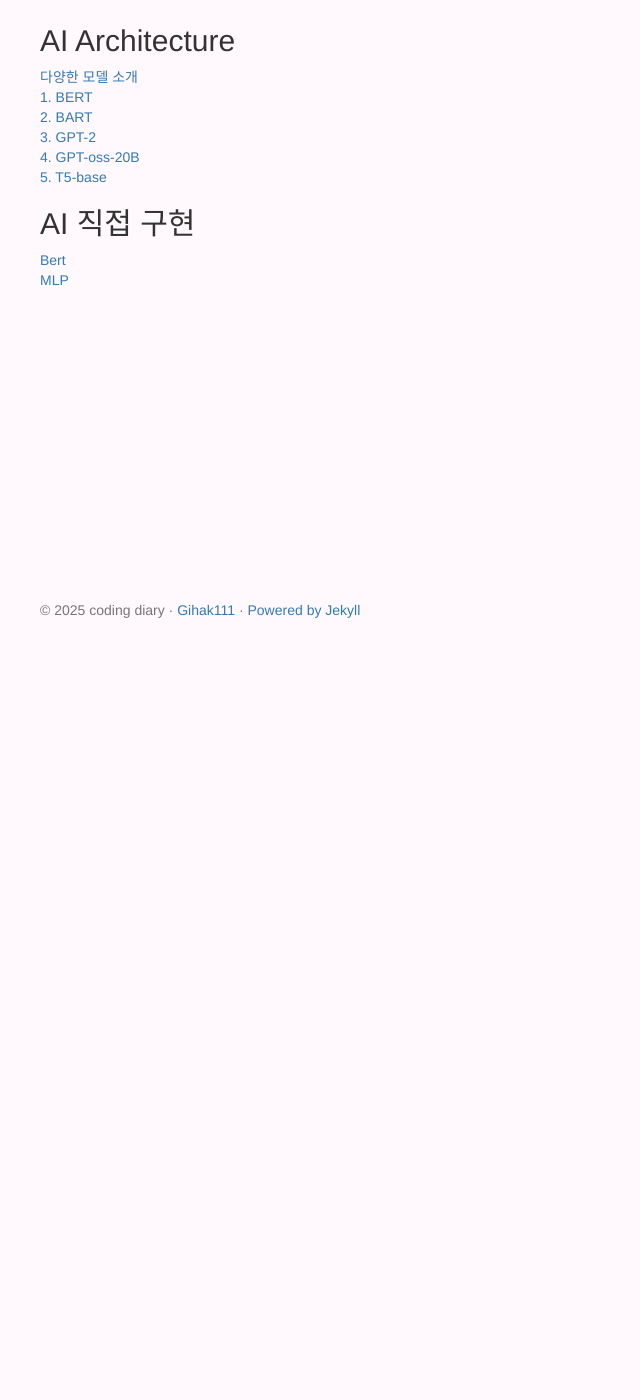
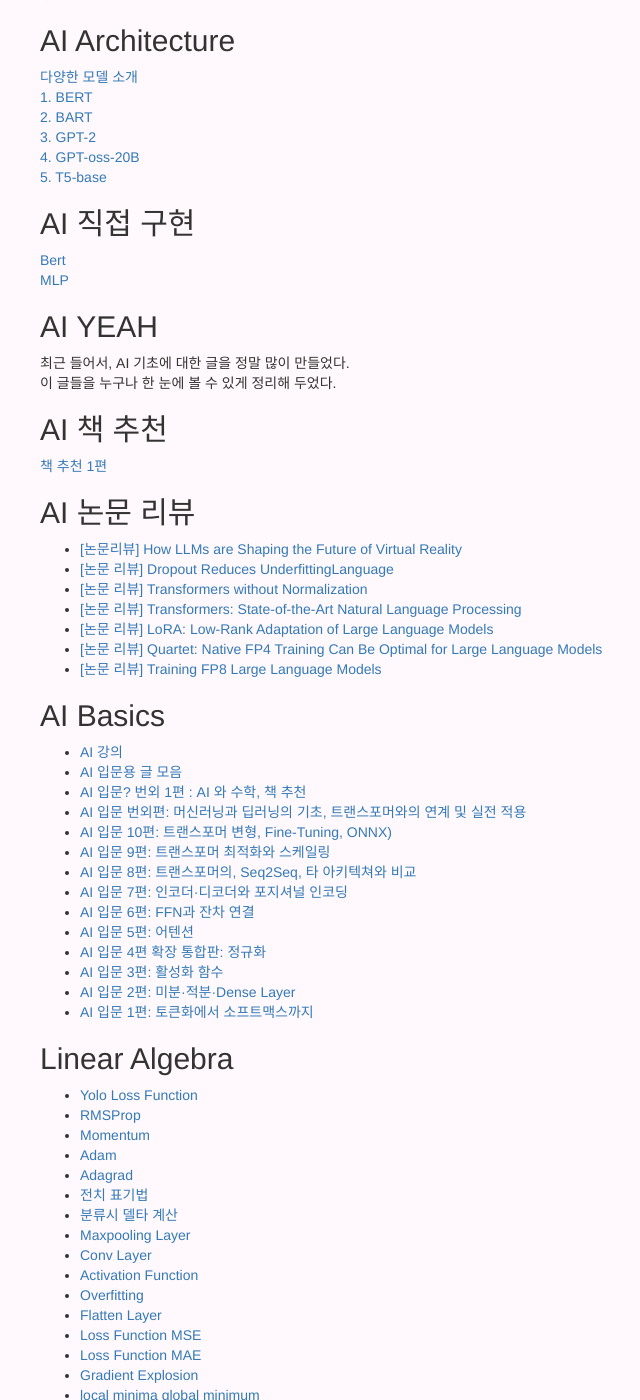
Before and after one commit to Gihak111/Gihak111.github.io, a Jekyll site: the page built from _posts/2025-09-16-AI_learning_best_upload.md, in a window 1280 px wide and 1400 px high, scrolled down 1116 px. Shown: the whole window, without its empty margins (30-670 px from the left). Built offline with Jekyll 4.4.1, drawn with Linux system fonts in a browser that asks for light colours; before the commit the page ends 1746 px from its top, so only the background shows below that; some of the changed text lies outside the part shown.

Commit message:
Update 2025-09-16-AI_learning_best_upload.md

```diff
--- a/_posts/2025-09-16-AI_learning_best_upload.md
+++ b/_posts/2025-09-16-AI_learning_best_upload.md
@@ -67,3 +67,80 @@
 ## AI 직접 구현
 [Bert](https://huggingface.co/gihakkk/bert_nupy_model)
 [MLP](https://huggingface.co/gihakkk/MLP_test)
+
+
+
+
+
+
+
+
+
+
+
+
+
+
+
+
+
+
+
+
+
+
+
+
+
+
+
+
+
+## AI YEAH
+최근 들어서, AI 기초에 대한 글을 정말 많이 만들었다.
+이 글들을 누구나 한 눈에 볼 수 있게 정리해 두었다.
+
+
+## AI 책 추천
+[책 추천 1편](https://gihak111.github.io/ai/2025/09/14/Best_Ai_Book_upload.html)
+
+
+## AI 논문 리뷰
+<ul>
+{% for post in site.tags.review %}
+  <li><a href="{{ site.baseurl }}{{ post.url }}">{{ post.title }}</a></li>
+{% endfor %}
+</ul>
+
+
+## AI Basics
+<ul>
+{% for post in site.tags.Explanation %}
+  <li><a href="{{ site.baseurl }}{{ post.url }}">{{ post.title }}</a></li>
+{% endfor %}
+</ul>
+
+
+## Linear Algebra
+<ul>
+{% for post in site.tags.['linear algebra'] %}
+  <li><a href="{{ site.baseurl }}{{ post.url }}">{{ post.title }}</a></li>
+{% endfor %}
+</ul>
+
+
+## AI 강의
+[링크](https://gihak111.github.io/ai/2025/09/26/AI_class_best_upload.html)
+
+
+## AI Architecture
+<ul>
+{% for post in site.tags.Architecture %}
+  <li><a href="{{ site.baseurl }}{{ post.url }}">{{ post.title }}</a></li>
+{% endfor %}
+</ul>
+
+
+## AI 직접 구현
+[Bert](https://huggingface.co/gihakkk/bert_nupy_model)
+[MLP](https://huggingface.co/gihakkk/MLP_test)
```
